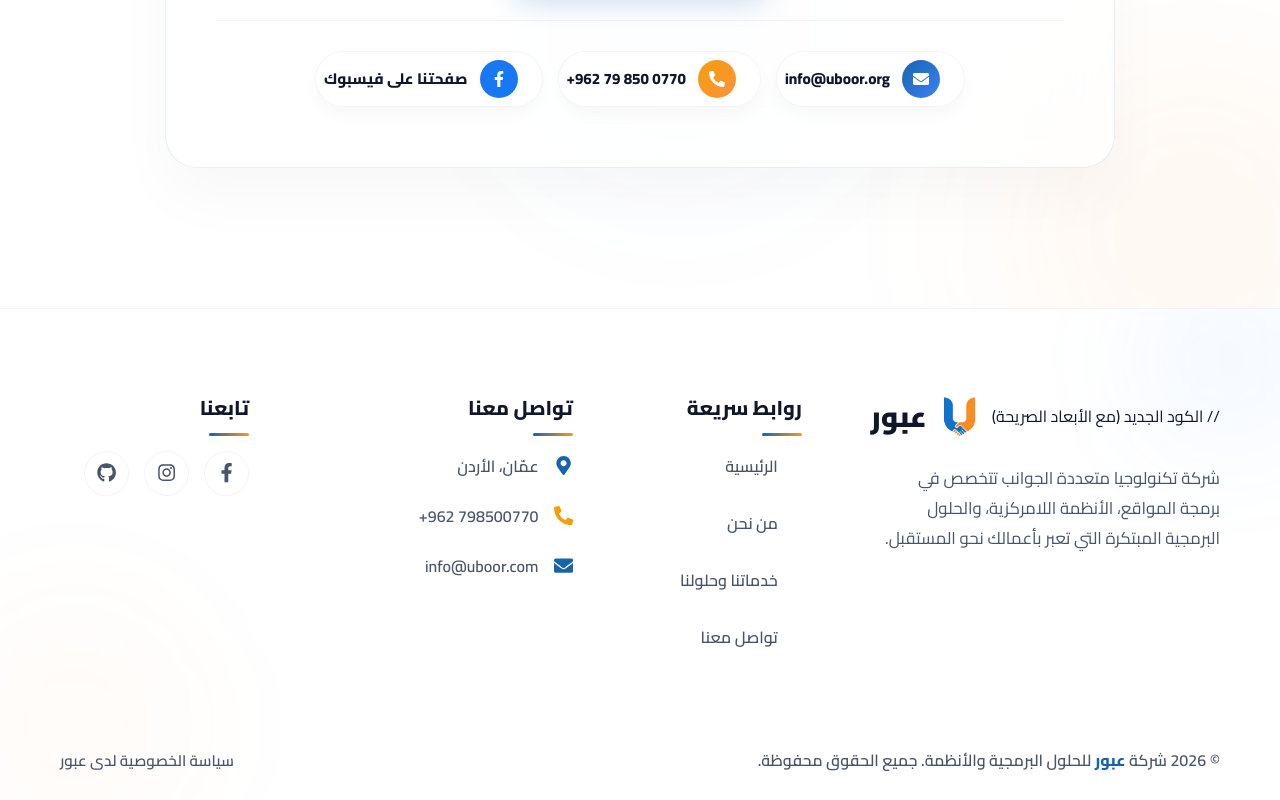
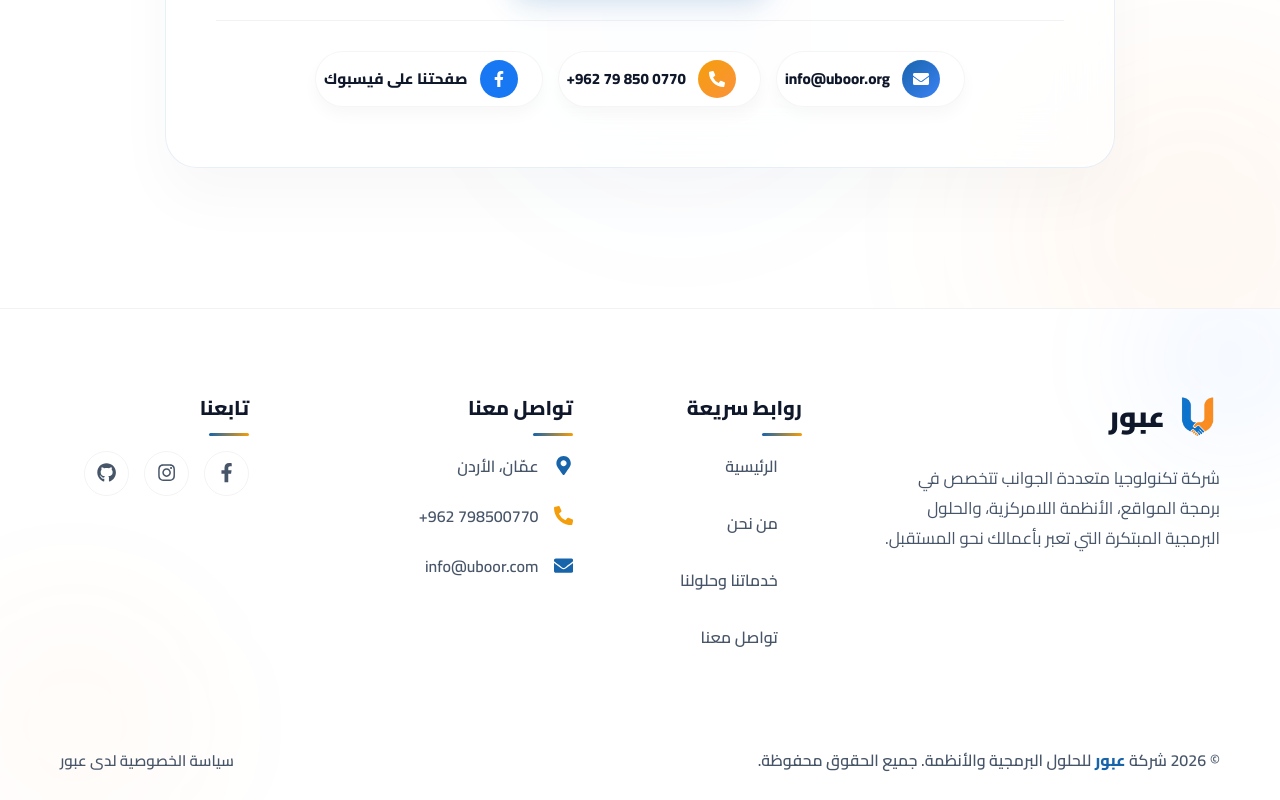
Before and after one commit to AllBadry/uboor, a React (Vite) app: page / in a window 1280 px wide. Shown: the part 3123-3923 px from the top of the page. Built offline with nearby package versions, Linux system fonts and the light colour scheme.

Commit message:
small change in logo

```diff
--- a/src/components/Footer.jsx
+++ b/src/components/Footer.jsx
@@ -60,7 +60,7 @@ export default function Footer() {
           {/* العمود الأول: الهوية والوصف */}
           <motion.div className="footer-col brand-col" variants={itemVariants}>
             <Link to="/" className="footer-logo" style={{ display: 'flex', alignItems: 'center', gap: '10px' }}>
-              // الكود الجديد (مع الأبعاد الصريحة)
+
 <motion.img
   src="./UB.png"
   alt="Uboor Logo"
```
